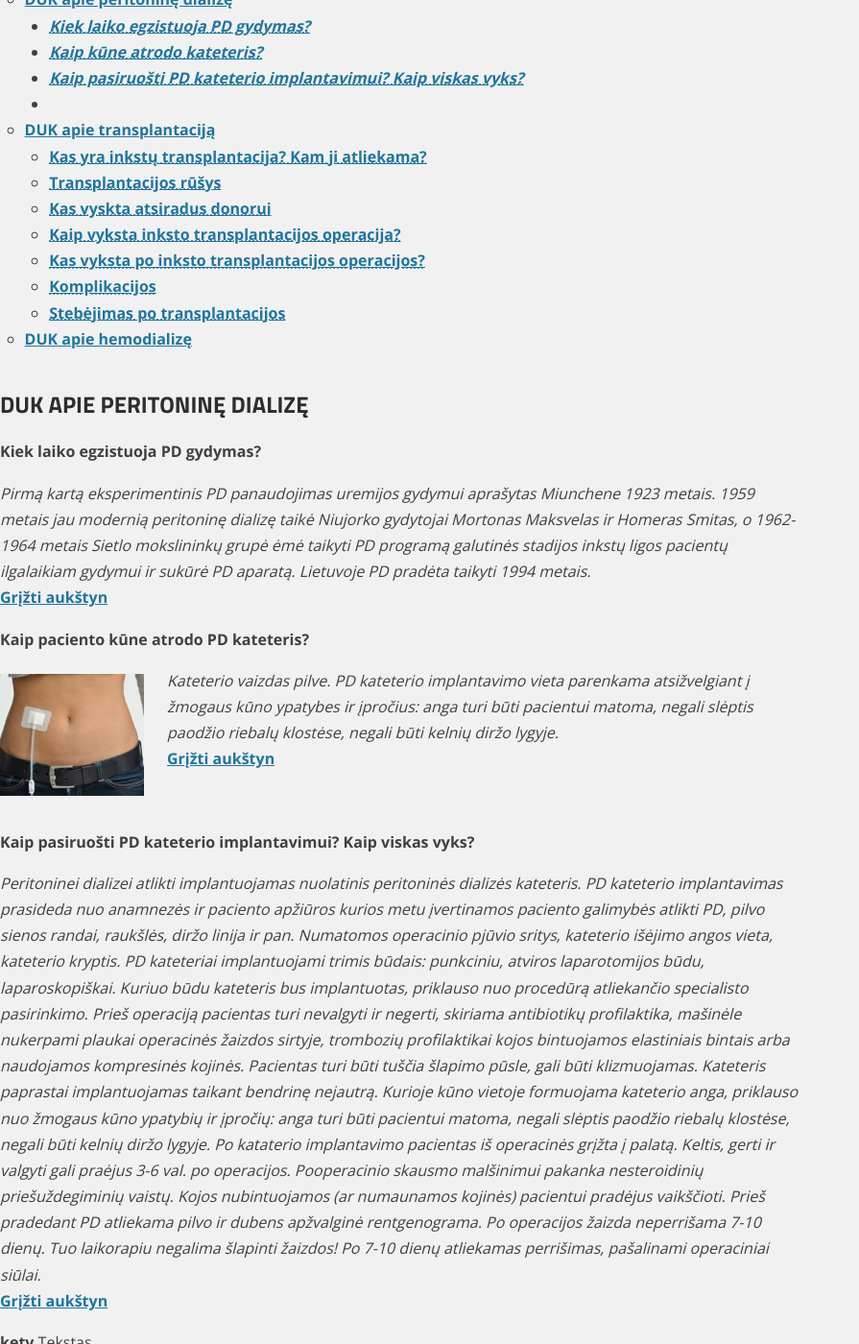
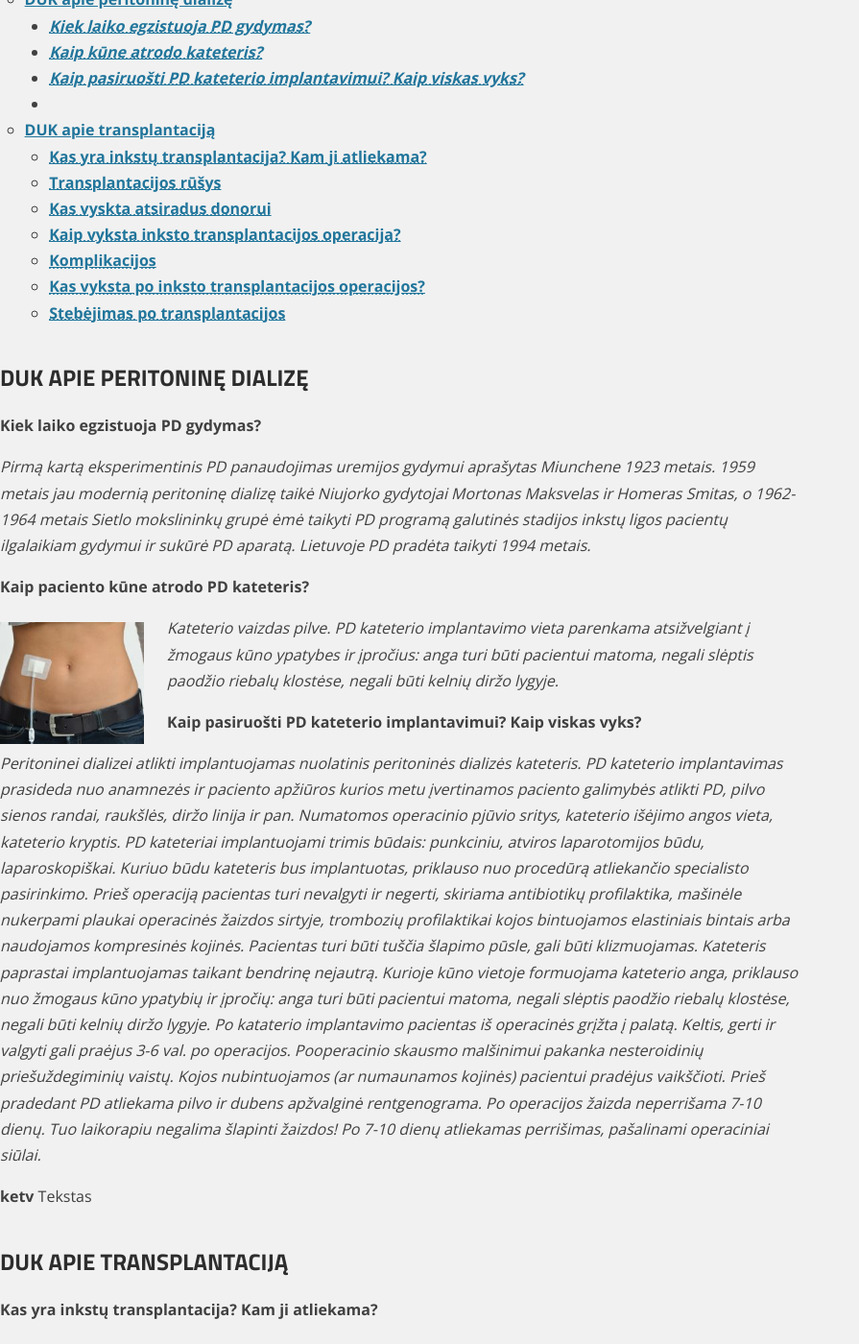
Before and after one commit to artms/peritonine, a Jekyll site: the page built from duk/index.html, in a window 1280 px wide and 1400 px high, scrolled down 227 px. Shown: the whole window at 96% size, without its empty margins (0-895 px from the left). Built offline with Jekyll 4.4.1, drawn with Linux system fonts in a browser that asks for light colours; some of the changed text lies outside the part shown.

Commit message:
Fix DUK (FAQ) page markup and description
- Remove 10 "Grįžti aukštyn" back-to-top links and their stray <br>
- Fix TOC sub-list nesting (</li> moved after the nested </ul>)
- Fix anchors: href "PD4" -> "#PD4"; rename duplicate id "Tr1" -> "Tr7"
- Remove the dead "DUK apie hemodializę" TOC entry and its stray </b>
- Drop "ir hemodializę" from the page description
- Pull the Komplikacijos <ul> out of the <p><i>
- Drop the stray </p><br> after PD2

<b> now balances 11/11; no duplicate ids; no broken anchors.

Co-authored-by: Copilot App <223556219+Copilot@users.noreply.github.com>

```diff
--- a/duk/index.html
+++ b/duk/index.html
@@ -2,72 +2,65 @@
 layout: page
 title: "DUK"
 permalink: /duk/
-description: "Dažniausiai užduodami klausimai apie peritoninę dializę, transplantaciją ir hemodializę."
+description: "Dažniausiai užduodami klausimai apie peritoninę dializę ir transplantaciją."
 ---
 
 <ul style="list-style-type:circle; font-weight:bold; text-align:left;">
-      <li id="Pr"><a href="#PD">DUK apie peritoninę dializę</a></li>
+      <li id="Pr"><a href="#PD">DUK apie peritoninę dializę</a>
           <ul style="list-style-type:disc; font-style:italic;">
              <li><a href="#PD1"><abbr title="PD1">Kiek laiko egzistuoja PD gydymas?</abbr></a></li>
              <li><a href="#PD2"><abbr title="PD2">Kaip kūne atrodo kateteris?</abbr></a></li>
              <li><a href="#PD3"><abbr title="PD3">Kaip pasiruošti PD kateterio implantavimui? Kaip viskas vyks?</abbr></a></li>
-             <li><a href="PD4"><abbr title="PD4"> </abbr></a></li>
-         </ul>
-      <li><a href="#Tr">DUK apie transplantaciją</a></li>
+             <li><a href="#PD4"><abbr title="PD4"> </abbr></a></li>
+         </ul></li>
+      <li><a href="#Tr">DUK apie transplantaciją</a>
       <ul><li><a href="#Tr1"><abbr title="Tr1">Kas yra inkstų transplantacija? Kam ji atliekama?</abbr></a></li>
       <li><a href="#Tr2"><abbr title="Tr2">Transplantacijos rūšys</abbr></a></li>
       <li><a href="#Tr3"><abbr title="Tr3">Kas vyskta atsiradus donorui</abbr></a></li>
       <li><a href="#Tr4"><abbr title="Tr4">Kaip vyksta inksto transplantacijos operacija?</abbr></a></li>
+      <li><a href="#Tr5"><abbr title="Tr5">Komplikacijos</abbr></a></li>
       <li><a href="#Tr6"><abbr title="Tr6">Kas vyksta po inksto transplantacijos operacijos?</abbr></a></li>
-      <li><a href="#Tr5"><abbr title="Tr5">Komplikacijos</abbr></a></li>
-      <li><a href="#Tr7"><abbr title="Tr7">Stebėjimas po transplantacijos</abbr></a></li> </ul>
-      <li><a href="#Pd">DUK apie hemodializę</a></li> </b></ul>
+      <li><a href="#Tr7"><abbr title="Tr7">Stebėjimas po transplantacijos</abbr></a></li></ul></li>
+</ul>
 
 
 
 <h2 id="PD">DUK APIE PERITONINĘ DIALIZĘ</h2>
 <p id="PD1"><b>Kiek laiko egzistuoja PD gydymas?</b></p>
-<p><i>Pirmą kartą eksperimentinis PD panaudojimas uremijos gydymui aprašytas Miunchene 1923 metais. 1959 metais jau modernią peritoninę dializę taikė Niujorko gydytojai Mortonas Maksvelas ir Homeras Smitas, o 1962-1964 metais Sietlo mokslininkų grupė ėmė taikyti PD programą galutinės stadijos inkstų ligos pacientų ilgalaikiam gydymui ir sukūrė PD aparatą. Lietuvoje PD pradėta taikyti 1994 metais.</i> <br>
-<a href="#Pr"><b>Grįžti aukštyn</a></b>
+<p><i>Pirmą kartą eksperimentinis PD panaudojimas uremijos gydymui aprašytas Miunchene 1923 metais. 1959 metais jau modernią peritoninę dializę taikė Niujorko gydytojai Mortonas Maksvelas ir Homeras Smitas, o 1962-1964 metais Sietlo mokslininkų grupė ėmė taikyti PD programą galutinės stadijos inkstų ligos pacientų ilgalaikiam gydymui ir sukūrė PD aparatą. Lietuvoje PD pradėta taikyti 1994 metais.</i>
 </p>
 <p id="PD2"><b>Kaip paciento kūne atrodo PD kateteris?</b></p>
-<p><i><img loading="lazy" decoding="async" src="/assets/images/2019/03/kateteris.jpg" title="Kaip atrodo implantuotas kateteris?" width="150" height="150" style="float:left">Kateterio vaizdas pilve. PD kateterio implantavimo vieta parenkama atsižvelgiant į žmogaus kūno ypatybes ir įpročius: anga turi būti pacientui matoma, negali slėptis paodžio riebalų klostėse, negali būti kelnių diržo lygyje. </i> <br><a href="#Pr"><b>Grįžti aukštyn</a></b>
-</p><br>
+<p><i><img loading="lazy" decoding="async" src="/assets/images/2019/03/kateteris.jpg" title="Kaip atrodo implantuotas kateteris?" width="150" height="150" style="float:left">Kateterio vaizdas pilve. PD kateterio implantavimo vieta parenkama atsižvelgiant į žmogaus kūno ypatybes ir įpročius: anga turi būti pacientui matoma, negali slėptis paodžio riebalų klostėse, negali būti kelnių diržo lygyje. </i>
+</p>
 <p id="PD3"><b>Kaip pasiruošti PD kateterio implantavimui? Kaip viskas vyks?</b></p>
 <p><i>Peritoninei dializei atlikti implantuojamas nuolatinis peritoninės dializės kateteris. PD kateterio implantavimas prasideda nuo anamnezės ir paciento apžiūros kurios metu įvertinamos paciento galimybės atlikti PD, pilvo sienos randai, raukšlės, diržo linija ir pan. Numatomos operacinio pjūvio sritys, kateterio išėjimo angos vieta, kateterio kryptis.
 PD kateteriai implantuojami trimis būdais: punkciniu, atviros laparotomijos būdu, laparoskopiškai. Kuriuo būdu kateteris bus implantuotas, priklauso nuo procedūrą atliekančio specialisto pasirinkimo.
 Prieš operaciją pacientas turi nevalgyti ir negerti, skiriama antibiotikų profilaktika, mašinėle nukerpami plaukai operacinės žaizdos sirtyje, trombozių profilaktikai kojos bintuojamos elastiniais bintais arba naudojamos kompresinės kojinės. Pacientas turi būti tuščia šlapimo pūsle, gali būti klizmuojamas. Kateteris paprastai implantuojamas taikant bendrinę nejautrą.
 Kurioje kūno vietoje formuojama kateterio anga, priklauso nuo žmogaus kūno ypatybių ir įpročių: anga turi būti pacientui matoma, negali slėptis paodžio riebalų klostėse, negali būti kelnių diržo lygyje.
 Po kataterio implantavimo pacientas iš operacinės grįžta į palatą. Keltis, gerti ir valgyti gali praėjus 3-6 val. po operacijos. Pooperacinio skausmo malšinimui pakanka nesteroidinių priešuždegiminių vaistų. Kojos nubintuojamos (ar numaunamos kojinės) pacientui pradėjus vaikščioti. Prieš pradedant PD atliekama pilvo ir dubens apžvalginė rentgenograma. Po operacijos žaizda neperrišama 7-10 dienų. Tuo laikorapiu negalima šlapinti žaizdos! Po 7-10 dienų atliekamas perrišimas, pašalinami operaciniai siūlai.
-</i><br> <a href="#Pr"><b>Grįžti aukštyn</a></b>
+</i>
 </p>
 <p id="PD4"><b>ketv</b>
 Tekstas</p>
 <h2 id="Tr">DUK APIE TRANSPLANTACIJĄ</h2>
 <p id="Tr1"><b>Kas yra inkstų transplantacija? Kam ji atliekama?</b></p>
-<p><i>Inkstų transplantacija (persodinimas) &#8211; chirurginė procedūra, kurios metu paimamas funkcionuojantis vieno žmogaus (donoro) inkstas ir persodinamas kitam žmogui (recipientui). Ši procedūra atliekama žmonėms su terminaliniu inkstų funkcijos nepakankamumu, kai savi inkstai nebesugeba atlikti savo funkcijų ir nepašalina iš organizmo skysčių ir kitų nereikalingų medžiagų. Inkstų transplantacija siekiama padaryti pacientą nepriklausomą nuo dializių, pagerinti žmogaus gyvenimo kokybę, socialiai jį adaptuoti ir būti lygiaverčiui su savo amžiaus grupės žmonėms.</i> <br>
-<a href="#Pr"><b>Grįžti aukštyn</a></b>
+<p><i>Inkstų transplantacija (persodinimas) &#8211; chirurginė procedūra, kurios metu paimamas funkcionuojantis vieno žmogaus (donoro) inkstas ir persodinamas kitam žmogui (recipientui). Ši procedūra atliekama žmonėms su terminaliniu inkstų funkcijos nepakankamumu, kai savi inkstai nebesugeba atlikti savo funkcijų ir nepašalina iš organizmo skysčių ir kitų nereikalingų medžiagų. Inkstų transplantacija siekiama padaryti pacientą nepriklausomą nuo dializių, pagerinti žmogaus gyvenimo kokybę, socialiai jį adaptuoti ir būti lygiaverčiui su savo amžiaus grupės žmonėms.</i>
 </p>
 <p id="Tr2"><b>Inkstų transplantacijos rūšys</b></p>
-<p><i>Transplantacija galima iš gyvo (kai persodinamas sveikas donoro inkstas recipientui. Sveiką inkstą gali dovanoti giminystės ryšiu turintys žmonės) arba mirusio donoro (kai recipientui persodinamas funkcionuojantis inkstas žmogaus, kuriam buvo konstantuota galvos smegenų mirtis ir kurio artimieji pasirašė sutikimą donorystei). </i> <br>
-<a href="#Pr"><b>Grįžti aukštyn</a> </b></p>
+<p><i>Transplantacija galima iš gyvo (kai persodinamas sveikas donoro inkstas recipientui. Sveiką inkstą gali dovanoti giminystės ryšiu turintys žmonės) arba mirusio donoro (kai recipientui persodinamas funkcionuojantis inkstas žmogaus, kuriam buvo konstantuota galvos smegenų mirtis ir kurio artimieji pasirašė sutikimą donorystei). </i></p>
 <p id="Tr3"><b>Kas vyskta atsiradus donorui</b></p>
-<p><i>Jei turite giminaitį, kuris Jums sutinka dovanoti inkstą, turite apie tai informuoti Jus gydantį nefrologą. Prieš transplantaciją donoras ir recipientas pilnai ambulatoriškai ištiriami. Atlikus visus būtinus imunologinius ir kitus tyrimus, jie hospitalizuojami planine tvarka į Urologijos skyrių ir ruošiami transplantacijos operacijai. <br><br> Jeigu Jūs laukiate mirusio donoro inksto, prieš patenkant į laukiančiųjų sąrašą Jums bus atliekami išsamūs Jūsų sveikatos tyrimai (reikės gauti pažymas, kad kontraindikacijų inksto transplantacijai nėra iš: odontologo, kardiologų ir t.t. Išsamią informaciją kokius tyrimus turite atlikti Jums pasakys Jus gydantis nefrologas.). Kai jau būsite įrašytas į mirusio inksto donoro laukiančiųjų sąrašą, Jūs visada turėsite būti pasiekiamas Jūsų nurodytu telefono numeriu. Atsiradus mirusiam donorui potencialūs recipientai kviečiami į Kauno Universitetinės ligoninės arba VU Santaros klinikas ir tiriami. Paprastai kviečiami 3 potencialūs recipientai vienam inkstui. Atliekami tyrimai pagal inkstų transplantacijos procedūrą. Gavus tyrimų rezultatus, konsiliumo metu parenkamas recipientas, kuriam bus planuojama atlikti inkstų transplantacijos operaciją. Gydytojas nefrologas, vadovaudamasis konsiliumo išvadomis, informuoja ligonį apie skiriamą priešoperacinį gydymą, preliminarų operacijos laiką, paskiria konsiliumo metu paskirtą imunosupresinį gydymą, reikalui esant skiria papildomus tyrimus. </i> <br>
-<a href="#Pr"><b>Grįžti aukštyn</a></b></p>
+<p><i>Jei turite giminaitį, kuris Jums sutinka dovanoti inkstą, turite apie tai informuoti Jus gydantį nefrologą. Prieš transplantaciją donoras ir recipientas pilnai ambulatoriškai ištiriami. Atlikus visus būtinus imunologinius ir kitus tyrimus, jie hospitalizuojami planine tvarka į Urologijos skyrių ir ruošiami transplantacijos operacijai. <br><br> Jeigu Jūs laukiate mirusio donoro inksto, prieš patenkant į laukiančiųjų sąrašą Jums bus atliekami išsamūs Jūsų sveikatos tyrimai (reikės gauti pažymas, kad kontraindikacijų inksto transplantacijai nėra iš: odontologo, kardiologų ir t.t. Išsamią informaciją kokius tyrimus turite atlikti Jums pasakys Jus gydantis nefrologas.). Kai jau būsite įrašytas į mirusio inksto donoro laukiančiųjų sąrašą, Jūs visada turėsite būti pasiekiamas Jūsų nurodytu telefono numeriu. Atsiradus mirusiam donorui potencialūs recipientai kviečiami į Kauno Universitetinės ligoninės arba VU Santaros klinikas ir tiriami. Paprastai kviečiami 3 potencialūs recipientai vienam inkstui. Atliekami tyrimai pagal inkstų transplantacijos procedūrą. Gavus tyrimų rezultatus, konsiliumo metu parenkamas recipientas, kuriam bus planuojama atlikti inkstų transplantacijos operaciją. Gydytojas nefrologas, vadovaudamasis konsiliumo išvadomis, informuoja ligonį apie skiriamą priešoperacinį gydymą, preliminarų operacijos laiką, paskiria konsiliumo metu paskirtą imunosupresinį gydymą, reikalui esant skiria papildomus tyrimus. </i></p>
 <p id="Tr4"><b>Kaip vyksta inksto transplantacijos operacija?</b></p>
-<p><i>Prieš operaciją pacientas turi visiškai nevalgyti ir negerti, išskyrus gydytojo anestezologo-reanimatologo paskirtus vaistus arba nuolat vartojamus vaistus, kurių vartojimas aptartas su gydytoju. Žarnyno paruošimui atliekamos valomosios klizmos. Jei reikalinga, išgeriami paskirti vaistai nerimo sumažinimui. Turi būti paruošta operacijos vieta (nuskutami plaukai, nusiprausiama duše). Prieš operaciją užmaunamos elastinės kojnės arba užbintuojami elastiniai vyturiai. Pasiruošus operacijai, pacientas keliamas į operacinę. <br> <br> Operacinėje įvedamas kateteris į perifeninę ar centrinę veną. Operacijos metu taikoma bendrinė nejautra. Prieš operaciją į šlapimo pūslę įkišamas kateteris ir šlapimo pūslė pripildoma fiziologiniu skysčiu. Operacinis laukas dezinfekuojamas tam skirtais dezinfekciniais tirpalais. Kadangi donoro inkstas įsiuvamas ne tipinėje inkstų vietoje, o klubinėje srityje, todėl atliekamas įstrižinis operacinis pjūvis klubinėje srityje. Esant komplikuotam šlapimtakio ir šlapimo pūslės anastomozės suformavimui, šlapimtakyje paliekamas vamzdelis (šlapimtakio stentas). Po operacijos paliekami žaizdos  audinių drenai. Operacijos trukmė vidutiniškai 2–3 valandos.   </i> <br>
-<a href="#Pr"><b>Grįžti aukštyn</a></b> </p>
+<p><i>Prieš operaciją pacientas turi visiškai nevalgyti ir negerti, išskyrus gydytojo anestezologo-reanimatologo paskirtus vaistus arba nuolat vartojamus vaistus, kurių vartojimas aptartas su gydytoju. Žarnyno paruošimui atliekamos valomosios klizmos. Jei reikalinga, išgeriami paskirti vaistai nerimo sumažinimui. Turi būti paruošta operacijos vieta (nuskutami plaukai, nusiprausiama duše). Prieš operaciją užmaunamos elastinės kojnės arba užbintuojami elastiniai vyturiai. Pasiruošus operacijai, pacientas keliamas į operacinę. <br> <br> Operacinėje įvedamas kateteris į perifeninę ar centrinę veną. Operacijos metu taikoma bendrinė nejautra. Prieš operaciją į šlapimo pūslę įkišamas kateteris ir šlapimo pūslė pripildoma fiziologiniu skysčiu. Operacinis laukas dezinfekuojamas tam skirtais dezinfekciniais tirpalais. Kadangi donoro inkstas įsiuvamas ne tipinėje inkstų vietoje, o klubinėje srityje, todėl atliekamas įstrižinis operacinis pjūvis klubinėje srityje. Esant komplikuotam šlapimtakio ir šlapimo pūslės anastomozės suformavimui, šlapimtakyje paliekamas vamzdelis (šlapimtakio stentas). Po operacijos paliekami žaizdos  audinių drenai. Operacijos trukmė vidutiniškai 2–3 valandos.   </i> </p>
 <p id="Tr5"><b>Komplikacijos</b></p>
-<p><i>Pirmą pooperacinę parą apie 65 &#8211; 80% pacientų inkstų funkcija atsistato iš karto po atliktos operacijos. Kitais atvejais būna laikinas ūminis inksto nepakankamumas, tuomet inksto funkscija atsistato palaipsniui. Dažniausiai pasitaikančios komplikacijos: <ul> <li>Kraujavimas. Dėl kraujavimo retais atvejais tenka pakartotinai operuoti, atlikti kraujavimo stabdymo procedūras. </li> <li> Infekcija. Pasitaiko dažniau, nes vartojami imunosupresiniai vaistai, kurie slopina imuninį atsaką į virusus ir bakterijas. Todėl didesnės rizikos grupės pacientams papildomai skiriama antivirusinė ir antibakterinė profilaktika.</li> <li> Ūminis inksto funkcijos nepakankamumas. Reikalingos pakaitinės hemodializės.</li> <li> Transplantuoto inksto atmetimas. </li> <li> Limfocelės (audinių skysčių susikaupimas) aplink transplantuotą inkstą atsiradimas, kuri gali spausti šlapimtakį. </li> <li> Žarnų nepraeinamumas.</li> <li> Komplikacijos susijusios su anestezija.</li> <li> Pooperacinė pilvo sienos išvarža. </li> <li> Lydinčių lėtinių ligų pablogėjimas</li></ul> </i>
-<a href="#Pr"><b>Grįžti aukštyn</a></b> </p>
+<p><i>Pirmą pooperacinę parą apie 65 &#8211; 80% pacientų inkstų funkcija atsistato iš karto po atliktos operacijos. Kitais atvejais būna laikinas ūminis inksto nepakankamumas, tuomet inksto funkscija atsistato palaipsniui. Dažniausiai pasitaikančios komplikacijos:</i></p>
+<ul> <li>Kraujavimas. Dėl kraujavimo retais atvejais tenka pakartotinai operuoti, atlikti kraujavimo stabdymo procedūras. </li> <li> Infekcija. Pasitaiko dažniau, nes vartojami imunosupresiniai vaistai, kurie slopina imuninį atsaką į virusus ir bakterijas. Todėl didesnės rizikos grupės pacientams papildomai skiriama antivirusinė ir antibakterinė profilaktika.</li> <li> Ūminis inksto funkcijos nepakankamumas. Reikalingos pakaitinės hemodializės.</li> <li> Transplantuoto inksto atmetimas. </li> <li> Limfocelės (audinių skysčių susikaupimas) aplink transplantuotą inkstą atsiradimas, kuri gali spausti šlapimtakį. </li> <li> Žarnų nepraeinamumas.</li> <li> Komplikacijos susijusios su anestezija.</li> <li> Pooperacinė pilvo sienos išvarža. </li> <li> Lydinčių lėtinių ligų pablogėjimas</li></ul>
 <p id="Tr6"><b>Kas vyksta po inksto transplantacijos operacijos?</b></p>
 <p><i> Po operacijos pacientas vežamas į prabudimo palatą, kur jį prižiūri gydytojas anesteziologas-reanimatologas. Iš jos perkeliamas į reanimacijos ir intensyvios terapijos skyrių arba į Urologijos skyrių. Skyriuje pacientui kontroliuojami pagrindiniai kraujotakos rodikliai (kraujo spaudimas, pulsas), matuojamas šlapimo kiekis, drenažinių vamzdelių išskyrų kiekis ir vertinamas jų pobūdis, lašinami skysčiai į veną, skiriami medikamentai pagal reikalą. Skiriami nuskausminantys medikamentai, medikamentai venų trombozės profilaktikai. Pirmą parą po operacijos pacientas, aptaręs fizinio krūvio pobūdį ir apimtį su operavusiu gydytoju, gali pradėti vaikščioti. Šlapimo pūslės kateteris ištraukiamas po 1–3 parų (esant reikalui, jis laikomas ir ilgiau). Nuolat perrišama operacinė žaizda ir vertimas jos gijimas. Imunosupresija taikoma pagal anksčiau įvertintą recipiento gydymo riziką ir skiriamas gydymas pagal numatytus protokolus. Keičiantis klinikinei situacijai organizuojamas gydytojų konsiliumas ir koreguojamas gydymas. Pacientui teikiamos rekomendacijos dėl fizinio aktyvumo, skysčių vartojimo ir maitinimosi, higieninių procedūrų.
        <br><br> Nesant indikacijų gydytis chirurginio profilio skyriuje, recipientas perkeliamas į  Nefrologijos ir inkstų transplantacijos skyrių. Ten toliau  tęsiamas imunosupresinis  ir gretutinių susirgimų gydymas. Recipientui atliekami tyrimai, toliau stebima jo bendra būklė ir inkstų funkcija.
      <br><br>   Po inksto transplantacijos būtinas reguliarus ir visą laiką trunkantis imunosupresinis gydymas medikamentais, neleidžiančiais paciento organizmui „atmesti“ transplantuoto inksto.
       <br><br>  Gyjant operacinei žaizdai po atviros operacijos būtina riboti fizinį krūvį bent 3 mėnesius, kol galutiniai susiformuoja pooperacinis randas. Gali išlikti operacinės žaizdos srityje deformacija (pakilimas), kuris paaiškinamas raumeninių ir nervinių struktūrų pakenkimu operacijos metu. Dėl šios priežasties gali būti odos jutimo sutrikimai arba nemalonūs pojūčiai operacinio pjūvio vietoje arba žemiau.
 <br><br>Po transplantacijos, ypač pirmais metais, pacientas nuolat stebimas gydytojų nefrologų, kurie periodiškai tikrina paciento sveikatą ir skiria ar koreguoja tolimesnį gydymą.
- </i> <br>
-<a href="#Pr"><b>Grįžti aukštyn</a></b> </p>
-<p id="Tr1"><b>Stebėjimas po operacijos</b></p>
-<p><i>Jeigu po transplantacijos atsirado karščiavimas ar šaltkrėtis, ūmus skausmas, paraudimas ar išskyros iš operacinės žaizdos, šlapinimosi sutrikimai, dusulys ar skausmas krūtinėje kuo greičiau susisiekite su gydytoju. <br><br> Iki metų po transplantacijos pas nefrologą reikės lankytis kas mėnesį, esant reikalui ir dažniau. Praėjus 12 mėn ir daugiau laiko po transplantacijos &#8211; kas tris mėnesius ir pagal indikacijas. Kiekvieno aspilankymo pas nefrologą metu bus išklausomi paciento skundai, pacientas pasveriamas, pamatuojamas kraujo spaudimas, atliekama transplantuoto inksto senoskopija, paskiriami labaratoriniai tyrimai ir, esant reikalui, papildomi instrumentiniai tyrimai, įvertinantys transplantuoto inksto funkciją. Tą pačią dieną įvertinami gauti tyrimų rezultatai, pratęsiamas buvęs ar koreguotas gydymas arba, esant reikalui, pacientas hospitalizuojamas. Išrašomi receptai vaistams. Numatoma sekančio vizito data. Esant reikalui gali būti nukreipiami konsultuotis papildomai su kitais specialistais. </i> <br>
-<a href="#Pr"><b>Grįžti aukštyn</a></b></p>
+ </i> </p>
+<p id="Tr7"><b>Stebėjimas po operacijos</b></p>
+<p><i>Jeigu po transplantacijos atsirado karščiavimas ar šaltkrėtis, ūmus skausmas, paraudimas ar išskyros iš operacinės žaizdos, šlapinimosi sutrikimai, dusulys ar skausmas krūtinėje kuo greičiau susisiekite su gydytoju. <br><br> Iki metų po transplantacijos pas nefrologą reikės lankytis kas mėnesį, esant reikalui ir dažniau. Praėjus 12 mėn ir daugiau laiko po transplantacijos &#8211; kas tris mėnesius ir pagal indikacijas. Kiekvieno aspilankymo pas nefrologą metu bus išklausomi paciento skundai, pacientas pasveriamas, pamatuojamas kraujo spaudimas, atliekama transplantuoto inksto senoskopija, paskiriami labaratoriniai tyrimai ir, esant reikalui, papildomi instrumentiniai tyrimai, įvertinantys transplantuoto inksto funkciją. Tą pačią dieną įvertinami gauti tyrimų rezultatai, pratęsiamas buvęs ar koreguotas gydymas arba, esant reikalui, pacientas hospitalizuojamas. Išrašomi receptai vaistams. Numatoma sekančio vizito data. Esant reikalui gali būti nukreipiami konsultuotis papildomai su kitais specialistais. </i></p>
```
